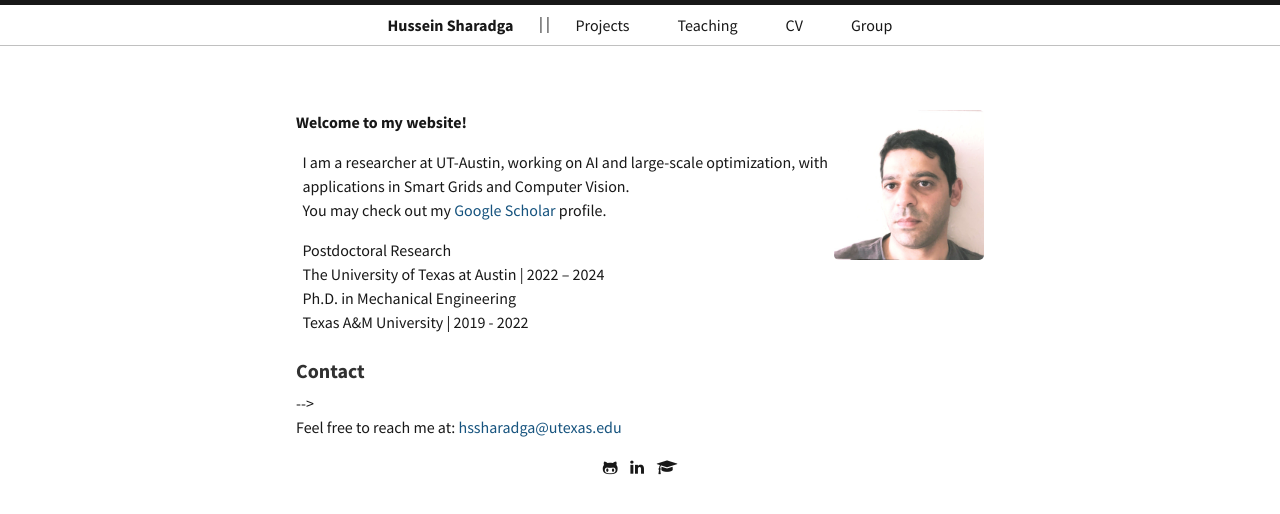
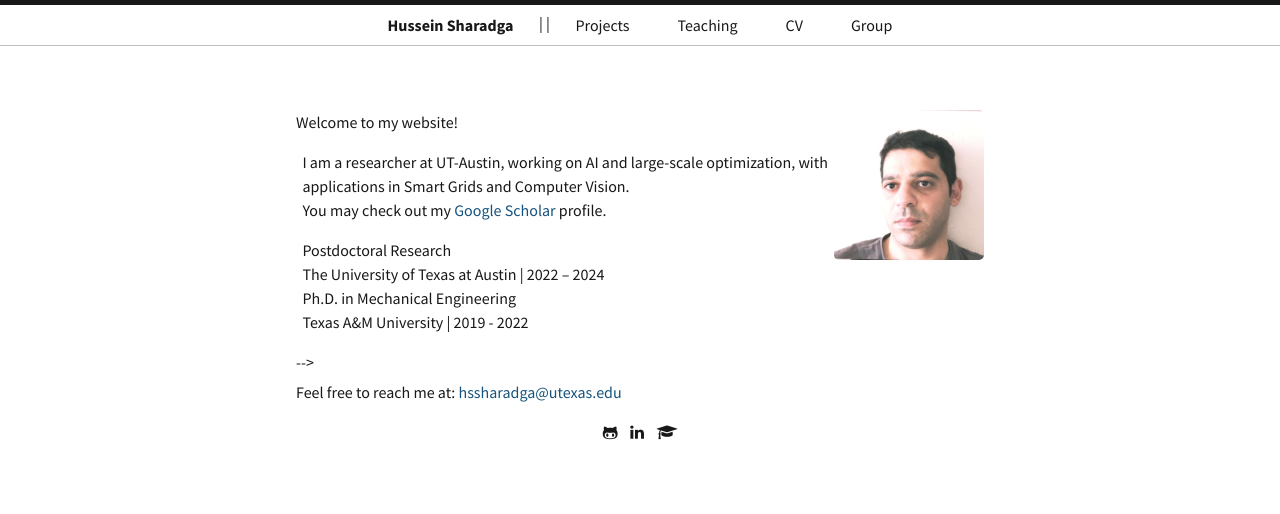
Before and after one commit to hssharadga/hssharadga.github.io, a Jekyll site: the page built from index.html, in a window 1280 px wide. Shown: the top 514 px of the page. Built offline with Jekyll 4.4.1, drawn with Linux system fonts in a browser that asks for light colours.

Commit message:
Update index.html

```diff
--- a/index.html
+++ b/index.html
@@ -15,7 +15,7 @@
   <img src="/assets/Pic Hussein.jpg" alt="drawing" height="150" align="right"/>
 
  <p style="text-align: left;">
-  <b>Welcome to my website!</b>
+Welcome to my website!
  </p>
 
 
@@ -29,14 +29,15 @@
 </div>
 
 <div>
-<!--   <h3 style="text-align: left;">Education</h3> -->
+
+<!-- <h3 style="text-align: left;">Education</h3>
   <!-- Education Section -->
     <p>
       &nbsp;&nbsp;Postdoctoral Research <br>
       &nbsp;&nbsp;The University of Texas at Austin | 2022 – 2024<br>
       &nbsp;&nbsp;Ph.D. in Mechanical Engineering <br>
       &nbsp;&nbsp;Texas A&M University | 2019 - 2022
-    </p>
+    </p> -->
 
 <!--     <img src="/assets/austin.jpg" alt="UT Austin Logo" height="140" align="right">
     <img src="/assets/tamu.jpg" alt="Texas A&M University Logo" height="50" align="right">
@@ -45,8 +46,10 @@
 
 </div>
 
-<!-- <!-- Contact Information -->
-<h3>Contact</h3> -->
+  <!-- Contact Information -->
+
+<!-- <h3>Contact</h3>  -->
+
 <p>
     Feel free to reach me at: <a href="mailto:hssharadga@utexas.edu">hssharadga@utexas.edu</a>
 </p>
```
